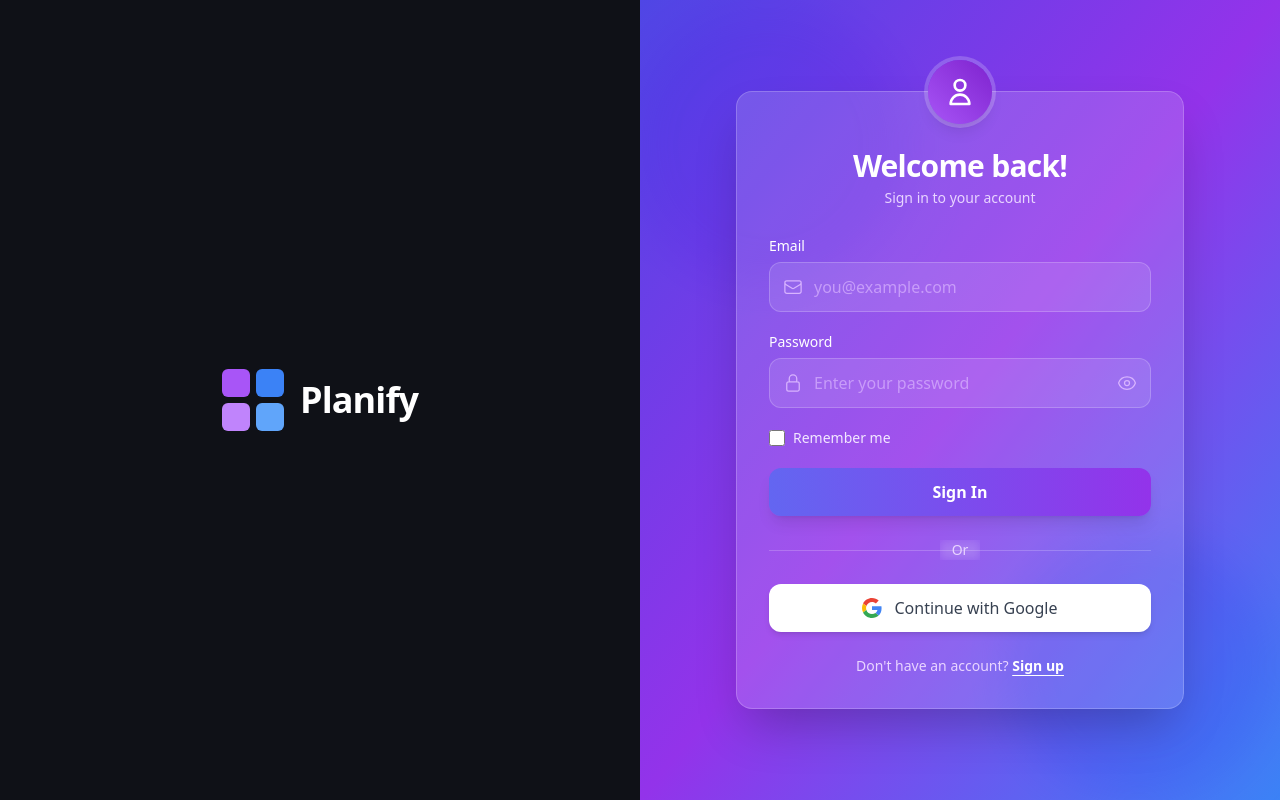
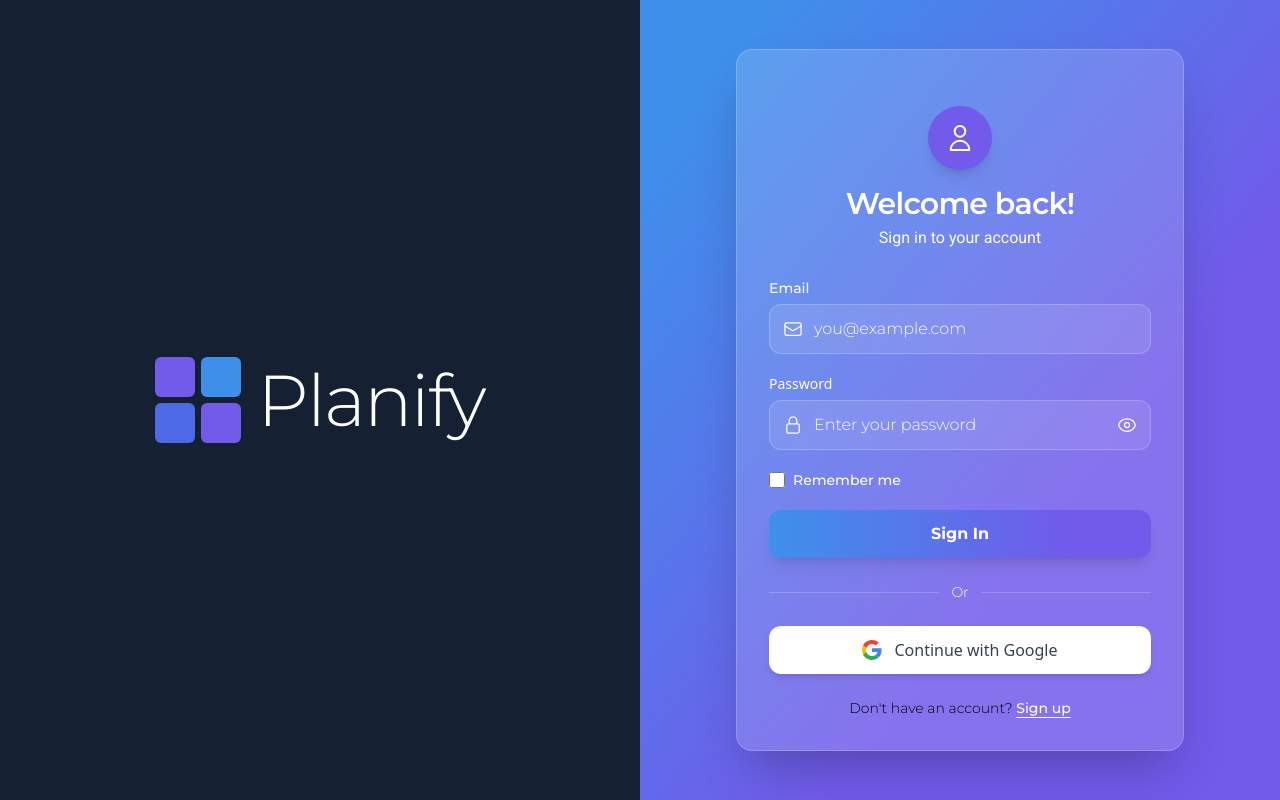
Before and after one commit to Dyutiman-shiv/Agile-web-dev-project, a Flask app: page /login in a window 1280 px wide. Run offline with Flask 3, Linux system fonts and the light colour scheme; some libraries are stand-ins or nearby versions.

Commit message:
Ang-Styles (#14)
* Added main colours to tailwind.config

* Styles in Login Page

* Added Styles for Colours and Fonts. Also modify the full login page.

* Bancend/app.db

```diff
--- a/Frontend/static/css/style.css
+++ b/Frontend/static/css/style.css
@@ -71,3 +71,97 @@
 .animate-fade-in {
     animation: fadeIn 0.3s ease-out;
 }
+
+.montserrat-logo {
+  font-family: "Montserrat", sans-serif;
+  font-optical-sizing: auto;
+  font-weight: 300;
+  font-style: normal;
+}
+
+.montserrat-semi-bold{
+    font-family: "Montserrat", sans-serif;
+    font-optical-sizing: auto;
+    font-weight: 600;
+    font-style: normal;
+
+}
+
+.montserrat-medium{
+    font-family: "Montserrat", sans-serif;
+    font-optical-sizing: auto;
+    font-weight: 500;
+    font-style: normal;
+
+}
+
+.montserrat-bold{
+    font-family: "Montserrat", sans-serif;
+    font-optical-sizing: auto;
+    font-weight: 700;
+    font-style: normal;
+
+}
+
+.montserrat-light{
+    font-family: "Montserrat", sans-serif;
+    font-optical-sizing: auto;
+    font-weight: 300;
+    font-style: normal;
+
+}
+
+.roboto-light{
+
+font-family: "Roboto", sans-serif;
+  font-optical-sizing: auto;
+  font-weight: 300;
+  font-style: normal;
+  font-variation-settings:
+    "wdth" 100;
+
+}
+
+.roboto-regular{
+
+font-family: "Roboto", sans-serif;
+  font-optical-sizing: auto;
+  font-weight: 400;
+  font-style: normal;
+  font-variation-settings:
+    "wdth" 100;
+
+}
+
+.roboto-medium{
+
+font-family: "Roboto", sans-serif;
+  font-optical-sizing: auto;
+  font-weight: 500;
+  font-style: normal;
+  font-variation-settings:
+    "wdth" 100;
+
+}
+
+.roboto-semi-bold{
+
+font-family: "Roboto", sans-serif;
+  font-optical-sizing: auto;
+  font-weight: 600;
+  font-style: normal;
+  font-variation-settings:
+    "wdth" 100;
+
+}
+
+.roboto-bold{
+
+font-family: "Roboto", sans-serif;
+  font-optical-sizing: auto;
+  font-weight: 700;
+  font-style: normal;
+  font-variation-settings:
+    "wdth" 100;
+
+}
--- a/Frontend/templates/base.html
+++ b/Frontend/templates/base.html
@@ -5,9 +5,14 @@
     <meta name="viewport" content="width=device-width, initial-scale=1.0">
     <title>{% block title %}App{% endblock %}</title>
 
+    <link rel="preconnect" href="https://fonts.googleapis.com">
+    <link rel="preconnect" href="https://fonts.gstatic.com" crossorigin>
+    <link href="https://fonts.googleapis.com/css2?family=Montserrat:ital,wght@0,100..900;1,100..900&display=swap" rel="stylesheet">
+    <link href="https://fonts.googleapis.com/css2?family=Montserrat:ital@0;1&family=Roboto:ital,wght@0,100..900;1,100..900&display=swap" rel="stylesheet">
     <script src="https://code.jquery.com/jquery-3.6.0.min.js"></script>
     <script src="{{ url_for('static', filename='js/calendar.js') }}"></script>
     <link rel="stylesheet" href="{{ url_for('static', filename='css/style.css') }}">
+
 
     <!-- Tailwind CSS -->
     <script src="https://cdn.tailwindcss.com"></script>
@@ -15,6 +20,22 @@
         tailwind.config = {
             theme: {
                 extend: {
+                    colors:{
+
+                        primary_purp: '#725AEA',
+                        secondary_blu: '#3E90EB',
+                        tertiary_blu: '#4D69E7',
+                        backgroud_cal_light: '#AFAFAF',
+                        background_dark: '#152032',
+                        Sun_Sat_Grid: '#F6F6F6',
+                        text_unactive_day: '#AFAFAF',
+                        text_dark_gray: '#393939',
+                        task_yellow: '#FFB703',
+                        task_green: '#4C956C',
+                        task_pink: '#F72585',
+                        task_purp: '#725AEA',
+                        tasl_blu: '#3E90EB'
+                    },
                     animation: {
                         'fade-in': 'fadeIn 0.6s ease-out forwards',
                         'slide-up': 'slideUp 0.5s ease-out forwards',
--- a/Frontend/templates/login.html
+++ b/Frontend/templates/login.html
@@ -5,35 +5,31 @@
 <div class="flex min-h-screen">
 
     <!-- ========== LEFT PANEL — Brand ========== -->
-    <div class="hidden lg:flex lg:w-1/2 bg-[#0f1117] items-center justify-center">
+    <div class="hidden lg:flex lg:w-1/2 bg-background_dark items-center justify-center">
         <div class="flex items-center gap-4 animate-fade-in">
             <!-- 2×2 logo grid -->
             <div class="grid grid-cols-2 gap-1.5">
-                <div class="w-7 h-7 rounded-md bg-purple-500"></div>
-                <div class="w-7 h-7 rounded-md bg-blue-500"></div>
-                <div class="w-7 h-7 rounded-md bg-purple-400"></div>
-                <div class="w-7 h-7 rounded-md bg-blue-400"></div>
+                <div class="w-10 h-10 rounded-md bg-primary_purp"></div>
+                <div class="w-10 h-10 rounded-md bg-secondary_blu"></div>
+                <div class="w-10 h-10 rounded-md bg-tertiary_blu"></div>
+                <div class="w-10 h-10 rounded-md bg-primary_purp"></div>
             </div>
-            <span class="text-white text-4xl font-bold tracking-tight">Planify</span>
+            <span class="text-white text-7xl tracking-tight montserrat-logo ">Planify</span>
         </div>
     </div>
 
     <!-- ========== RIGHT PANEL — Login form ========== -->
-    <div class="relative w-full lg:w-1/2 flex items-center justify-center overflow-hidden
-                bg-gradient-to-br from-indigo-600 via-purple-600 to-blue-500">
+    <div class="w-full lg:w-1/2 flex items-center justify-center overflow-hidden
+                bg-gradient-to-tl from-primary_purp from-35% to-secondary_blu to-90%">
 
-        <!-- Background blobs -->
-        <div class="absolute top-0 -left-4 w-72 h-72 bg-purple-400 rounded-full mix-blend-multiply filter blur-xl opacity-20 animate-blob"></div>
-        <div class="absolute bottom-0 -right-4 w-72 h-72 bg-blue-400 rounded-full mix-blend-multiply filter blur-xl opacity-20 animate-blob" style="animation-delay:3s"></div>
-
-        <!-- Card -->
+       <!-- Card -->
         <div class="relative z-10 w-full max-w-md mx-6 my-8 animate-slide-up">
             <div class="backdrop-blur-xl bg-white/15 border border-white/20 rounded-2xl shadow-2xl px-8 pt-14 pb-8">
 
                 <!-- Avatar icon (overlaps top of card) -->
-                <div class="absolute -top-8 left-1/2 -translate-x-1/2">
-                    <div class="w-16 h-16 rounded-full bg-gradient-to-tr from-purple-500 to-purple-700 shadow-lg flex items-center justify-center ring-4 ring-white/20">
-                        <svg class="w-8 h-8 text-white" fill="none" stroke="currentColor" stroke-width="2" viewBox="0 0 24 24">
+                <div class="flex items-center justify-center h-full mb-4">
+                    <div class="w-16 h-16 rounded-full bg-primary_purp shadow-lg flex items-center justify-center">
+                        <svg class="w-8 h-8 text-white" fill="none" stroke="currentColor" stroke-width="1.5" viewBox="0 0 24 24">
                             <path stroke-linecap="round" stroke-linejoin="round" d="M16 7a4 4 0 11-8 0 4 4 0 018 0zM12 14a7 7 0 00-7 7h14a7 7 0 00-7-7z"/>
                         </svg>
                     </div>
@@ -41,8 +37,8 @@
 
                 <!-- Header -->
                 <div class="text-center mb-7">
-                    <h2 class="text-3xl font-extrabold text-white tracking-tight">Welcome back!</h2>
-                    <p class="text-purple-200 mt-1 text-sm">Sign in to your account</p>
+                    <h2 class="text-3xl text-white tracking-tight montserrat-semi-bold">Welcome back!</h2>
+                    <p class="text-white mt-1 text-md roboto-regular">Sign in to your account</p>
                 </div>
 
                 <!-- Alert placeholder -->
@@ -51,16 +47,16 @@
                 <form id="login-form" novalidate class="space-y-5">
                     <!-- Email -->
                     <div class="group">
-                        <label for="email" class="block text-sm font-medium text-white mb-1.5">Email</label>
+                        <label for="email" class="block text-sm montserrat-medium text-white mb-1.5">Email</label>
                         <div class="relative">
                             <div class="absolute inset-y-0 left-0 pl-3.5 flex items-center pointer-events-none">
-                                <svg class="w-5 h-5 text-purple-300" fill="none" stroke="currentColor" stroke-width="1.5" viewBox="0 0 24 24">
+                                <svg class="w-5 h-5 text-white" fill="none" stroke="currentColor" stroke-width="1.5" viewBox="0 0 24 24">
                                     <path stroke-linecap="round" stroke-linejoin="round" d="M21.75 6.75v10.5a2.25 2.25 0 01-2.25 2.25h-15a2.25 2.25 0 01-2.25-2.25V6.75m19.5 0A2.25 2.25 0 0019.5 4.5h-15a2.25 2.25 0 00-2.25 2.25m19.5 0v.243a2.25 2.25 0 01-1.07 1.916l-7.5 4.615a2.25 2.25 0 01-2.36 0L3.32 8.91a2.25 2.25 0 01-1.07-1.916V6.75"/>
                                 </svg>
                             </div>
                             <input type="email" id="email" name="email"
-                                class="w-full pl-11 pr-4 py-3 rounded-xl bg-white/10 border border-white/20 text-white placeholder-purple-300/70
-                                       focus:outline-none focus:ring-2 focus:ring-purple-400 focus:border-transparent
+                                class="w-full pl-11 pr-4 py-3 rounded-xl bg-white/10 border border-white/20 text-white montserrat-light placeholder-white
+                                       focus:outline-none focus:ring-2 focus:ring-white-400 focus:border-transparent
                                        transition-all duration-300 hover:bg-white/15"
                                 placeholder="you@example.com" required>
                         </div>
@@ -68,20 +64,20 @@
 
                     <!-- Password -->
                     <div class="group">
-                        <label for="password" class="block text-sm font-medium text-white mb-1.5">Password</label>
+                        <label for="password" class="block text-sm c text-white mb-1.5">Password</label>
                         <div class="relative">
                             <div class="absolute inset-y-0 left-0 pl-3.5 flex items-center pointer-events-none">
-                                <svg class="w-5 h-5 text-purple-300" fill="none" stroke="currentColor" stroke-width="1.5" viewBox="0 0 24 24">
+                                <svg class="w-5 h-5 text-white" fill="none" stroke="currentColor" stroke-width="1.5" viewBox="0 0 24 24">
                                     <path stroke-linecap="round" stroke-linejoin="round" d="M16.5 10.5V6.75a4.5 4.5 0 10-9 0v3.75m-.75 11.25h10.5a2.25 2.25 0 002.25-2.25v-6.75a2.25 2.25 0 00-2.25-2.25H6.75a2.25 2.25 0 00-2.25 2.25v6.75a2.25 2.25 0 002.25 2.25z"/>
                                 </svg>
                             </div>
                             <input type="password" id="password" name="password"
-                                class="w-full pl-11 pr-12 py-3 rounded-xl bg-white/10 border border-white/20 text-white placeholder-purple-300/70
-                                       focus:outline-none focus:ring-2 focus:ring-purple-400 focus:border-transparent
+                                class="w-full pl-11 pr-12 py-3 rounded-xl bg-white/10 border border-white/20 text-white montserrat-light placeholder-white
+                                       focus:outline-none focus:ring-2 focus:ring-white focus:border-transparent
                                        transition-all duration-300 hover:bg-white/15"
                                 placeholder="Enter your password" required>
                             <button type="button" id="toggle-password"
-                                class="absolute inset-y-0 right-0 pr-3.5 flex items-center text-purple-300 hover:text-white transition-colors">
+                                class="absolute inset-y-0 right-0 pr-3.5 flex items-center text-white hover:text-white transition-colors">
                                 <svg class="w-5 h-5 eye-open" fill="none" stroke="currentColor" stroke-width="1.5" viewBox="0 0 24 24">
                                     <path stroke-linecap="round" stroke-linejoin="round" d="M2.036 12.322a1.012 1.012 0 010-.639C3.423 7.51 7.36 4.5 12 4.5c4.638 0 8.573 3.007 9.963 7.178.07.207.07.431 0 .639C20.577 16.49 16.64 19.5 12 19.5c-4.638 0-8.573-3.007-9.963-7.178z"/>
                                     <path stroke-linecap="round" stroke-linejoin="round" d="M15 12a3 3 0 11-6 0 3 3 0 016 0z"/>
@@ -97,16 +93,16 @@
                     <div class="flex items-center">
                         <label class="flex items-center gap-2 cursor-pointer select-none">
                             <input type="checkbox" id="remember" name="remember"
-                                class="w-4 h-4 rounded border-white/30 bg-white/10 text-purple-500 focus:ring-purple-400 focus:ring-offset-0 transition-colors">
-                            <span class="text-sm text-purple-100">Remember me</span>
+                                class="w-4 h-4 rounded border-white/30 bg-white/10 text-white focus:ring-purple-400 focus:ring-offset-0 transition-colors">
+                            <span class="text-sm text-white montserrat-medium">Remember me</span>
                         </label>
                     </div>
 
                     <!-- Submit -->
                     <button type="submit" id="login-btn"
-                        class="w-full py-3 px-4 rounded-xl font-semibold text-white
-                               bg-gradient-to-r from-indigo-500 to-purple-600
-                               hover:from-indigo-600 hover:to-purple-700
+                        class="w-full py-3 px-4 rounded-xl montserrat-bold text-white
+                               bg-gradient-to-r from-secondary_blu  to-primary_purp to-80%
+                               hover:from-secondary_blu/70 hover:to-primary_purp/70
                                focus:outline-none focus:ring-2 focus:ring-purple-400 focus:ring-offset-2 focus:ring-offset-transparent
                                transform hover:scale-[1.02] active:scale-[0.98]
                                transition-all duration-200 shadow-lg hover:shadow-xl">
@@ -116,13 +112,14 @@
                 </form>
 
                 <!-- Divider -->
-                <div class="relative my-6">
-                    <div class="absolute inset-0 flex items-center">
-                        <div class="w-full border-t border-white/20"></div>
-                    </div>
-                    <div class="relative flex justify-center text-sm">
-                        <span class="px-3 text-purple-200 bg-transparent backdrop-blur-sm">Or</span>
-                    </div>
+                <div class="flex items-center my-6">
+                    <div class="flex-grow border-t border-white/20"></div>
+
+                    <span class="mx-3 text-sm text-white montserrat-light">
+                        Or
+                    </span>
+
+                    <div class="flex-grow border-t border-white/20"></div>
                 </div>
 
                 <!-- Google button -->
@@ -143,9 +140,9 @@
                 </a>
 
                 <!-- Link to signup -->
-                <p class="mt-6 text-center text-sm text-purple-200">
+                <p class="mt-6 text-center text-sm text-black montserrat-light">
                     Don't have an account?
-                    <a href="{{ url_for('auth.signup') }}" class="font-semibold text-white hover:text-purple-300 underline underline-offset-4 transition-colors">
+                    <a href="{{ url_for('auth.signup') }}" class="montserrat-medium text-white hover:text-primary_purp underline underline-offset-4 transition-colors">
                         Sign up
                     </a>
                 </p>
```
Also changed, not shown: Backend/app.db.
